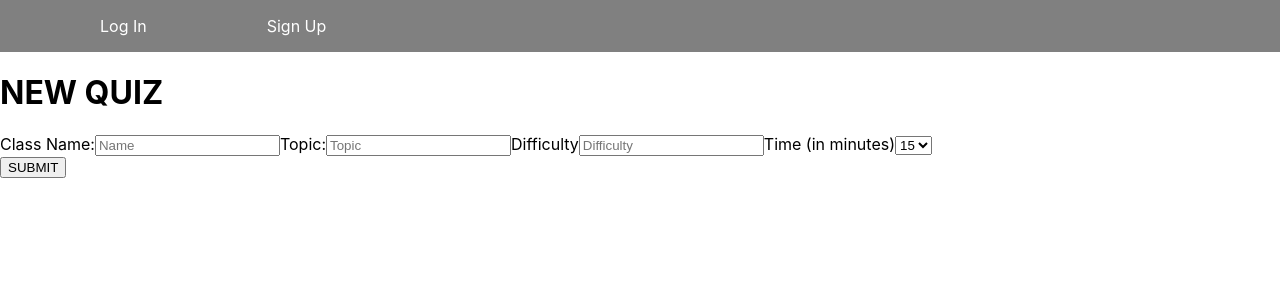
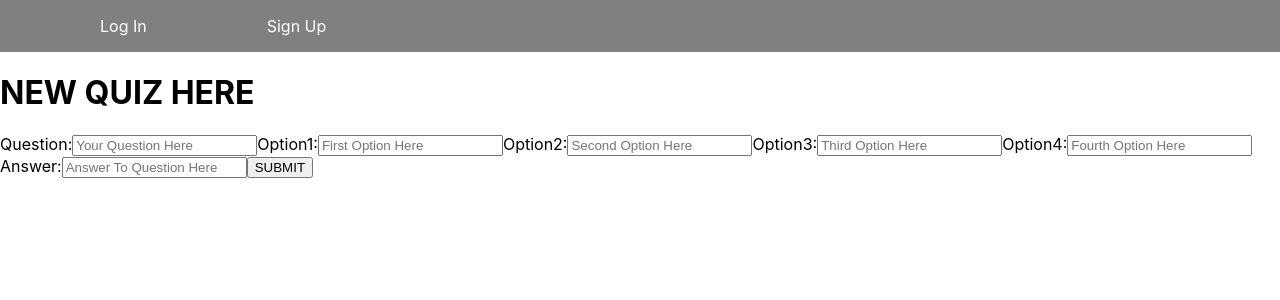
Before and after one commit to aafrieso/i-study-front-end, a React (Vite) app: page /quizzes in a window 1280 px wide. Shown: the top 300 px of the page. Built offline with nearby package versions, Linux system fonts and the light colour scheme; no server answers.

Commit message:
update to quiz structure

```diff
--- a/src/App.tsx
+++ b/src/App.tsx
@@ -27,13 +27,18 @@ function App(): JSX.Element {
 
   const [quizzes, setQuizzes] = useState<Quiz[]>([]);
 
-  useEffect(() => {
-    const fetchQuizzes = async () => {
-      const data = await quizService.index();
-      setQuizzes(data);
-    };
-    fetchQuizzes();
-  }, []);
+  // useEffect((): void => {
+  //   const fetchQuizzes = async (): Promise<void> => {
+  //     try {
+  //       const data: Quiz[] = await quizService.index();
+  //       setQuizzes(data);
+  //     } catch (error) {
+  //       console.log(error);
+
+  //     }
+  //   };
+  //   fetchQuizzes();
+  // }, []);
 
   const [user, setUser] = useState<User | null>(authService.getUser());
 
@@ -47,11 +52,11 @@ function App(): JSX.Element {
     setUser(authService.getUser());
   };
 
-  const handleAddQuiz = async (data: any): Promise<void> => {
-    const newQuiz: Quiz = await quizService.createQuiz(data);
-    setQuizzes([newQuiz, ...quizzes]);
-    navigate('/quizzes');
-  };
+  // const handleAddQuiz = async (): Promise<void> => {
+  //   const newQuiz: Quiz = await quizService.create();
+  //   setQuizzes([newQuiz, ...quizzes]);
+  //   navigate('/quizzes');
+  // };
 
   return (
     <>
@@ -63,7 +68,8 @@ function App(): JSX.Element {
           element={<Signup handleAuthEvt={handleAuthEvt} />}
         />
         <Route path='/quizzes' element={
-          <NewQuiz handleAddQuiz={handleAddQuiz} />
+          // <NewQuiz handleAddQuiz={handleAddQuiz} />
+          <NewQuiz />
         } />
         <Route
           path="/signup"
--- a/src/pages/NewQuiz/NewQuiz.tsx
+++ b/src/pages/NewQuiz/NewQuiz.tsx
@@ -1,103 +1,116 @@
-import './NewQuiz.css'
+import './NewQuiz.css';
 import { useState } from 'react';
+import { QuizFormData } from '../../types/forms';
+import * as quizService from '../../services/quizService';
 
 interface NewQuizProps {
-  handleAddQuiz: (quiz: Quiz) => void
+  handleAddQuiz: () => void;
 }
 
-interface Quiz {
-  name: string
-  topic: string
-  difficulty: string
-  time: string
-}
+const NewQuiz: React.FC<NewQuizProps> = ({ handleAddQuiz }) => {
+  const [form, setForm] = useState<QuizFormData>({
+    question: '',
+    option1: '',
+    option2: '',
+    option3: '',
+    option4: '',
+    answer: '',
+  });
 
-const NewQuiz: React.FC<NewQuizProps> = (props) => {
-
-  const [form, setForm] = useState<Quiz>({
-    name: '',
-    topic: '',
-    difficulty: '',
-    time: '15',
-  })
-
-  const handleChange = (e: React.ChangeEvent<HTMLInputElement> | React.ChangeEvent<HTMLSelectElement>) => {
-    const { name, value } = e.target
+  const handleChange = (e: React.ChangeEvent<HTMLInputElement>): void => {
+    const { name, value } = e.target;
     setForm(prevState => ({
       ...prevState,
-      [name]: value
-    }))
-  }
+      [name]: value,
+    }));
+  };
 
-  const handleSubmit = (evt: React.FormEvent<HTMLFormElement>) => {
-    evt.preventDefault()
-    props.handleAddQuiz(form)
-    setForm({
-      name: '',
-      topic: '',
-      difficulty: '',
-      time: '15',
-    })
-  }
+  const handleSubmit = async (evt: React.FormEvent<HTMLFormElement>): Promise<void> => {
+    evt.preventDefault();
+    try {
+      await quizService.create(form);
+      setForm({
+        question: '',
+        option1: '',
+        option2: '',
+        option3: '',
+        option4: '',
+        answer: '',
+      });
+      handleAddQuiz();
+    } catch (error) {
+      console.log(error);
+    }
+  };
 
   return (
     <main className="new">
-      <h1>NEW QUIZ</h1>
-      <form autoComplete="off">
-        <label htmlFor="name-input">Class Name:</label>
+      <h1>NEW QUIZ HERE</h1>
+      <form autoComplete="off" onSubmit={handleSubmit}>
+        <label htmlFor="question-input">Question:</label>
         <input
           required
           type="text"
-          name="name"
-          id="name-input"
-          placeholder="Name"
-          value={form.name}
+          name="question"
+          id="question-input"
+          placeholder="Your Question Here"
+          value={form.question}
           onChange={handleChange}
         />
-
-        <label htmlFor="topic-input">Topic:</label>
+        <label htmlFor="option1-input">Option1:</label>
         <input
           required
           type="text"
-          name="topic"
-          id="topic-input"
-          placeholder="Topic"
-          value={form.topic}
+          name="option1"
+          id="option1-input"
+          placeholder="First Option Here"
+          value={form.option1}
           onChange={handleChange}
         />
-
-        <label htmlFor="difficulty-input">Difficulty</label>
+        <label htmlFor="option2-input">Option2:</label>
         <input
           required
           type="text"
-          name="difficulty"
-          id="difficulty-input"
-          placeholder="Difficulty"
-          value={form.difficulty}
+          name="option2"
+          id="option2-input"
+          placeholder="Second Option Here"
+          value={form.option2}
           onChange={handleChange}
         />
-
-        <label htmlFor="time-input">Time (in minutes)</label>
-        <select
+        <label htmlFor="option3-input">Option3:</label>
+        <input
           required
-          name="time"
-          id="time-input"
-          value={form.time}
+          type="text"
+          name="option3"
+          id="option3-input"
+          placeholder="Third Option Here"
+          value={form.option3}
           onChange={handleChange}
-        >
-          <option value="10">10</option>
-          <option value="15">15</option>
-          <option value="20">20</option>
-        </select>
-
-        <form autoComplete="off" onSubmit={handleSubmit}>
-          {/* form fields */}
-          <button type="submit">SUBMIT</button>
-        </form>
-
+        />
+        <label htmlFor="option4-input">Option4:</label>
+        <input
+          required
+          type="text"
+          name="option4"
+          id="option4-input"
+          placeholder="Fourth Option Here"
+          value={form.option4}
+          onChange={handleChange}
+        />
+        <label htmlFor="answer-input">Answer:</label>
+        <input
+          required
+          type="text"
+          name="answer"
+          id="answer-input"
+          placeholder="Answer To Question Here"
+          value={form.answer}
+          onChange={handleChange}
+        />
+        <button type="submit">SUBMIT</button>
       </form>
     </main>
-  )
-}
+  );
+};
 
-export default NewQuiz
+export default NewQuiz;
--- a/src/services/quizService.ts
+++ b/src/services/quizService.ts
@@ -1,18 +1,22 @@
+import * as tokenService from './tokenService'
+
 const BASE_URL = `${import.meta.env.VITE_BACK_END_SERVER_URL}/api/quizzes`;
 import { Quiz } from '../types/models'
+import { QuizFormData } from '../types/forms';
 
-async function index(): Promise<any> {
+async function index(): Promise<Quiz[]> {
   const res = await fetch(BASE_URL);
   return res.json();
 }
 
-async function createQuiz(quiz: Quiz): Promise<Quiz> {
+async function create(formData: QuizFormData): Promise<Quiz> {
   const response = await fetch(BASE_URL, {
     method: 'POST',
     headers: {
+      'Authorization': `Bearer ${tokenService.getToken()}`,
       'Content-Type': 'application/json',
     },
-    body: JSON.stringify(quiz),
+    body: JSON.stringify(formData),
   });
   return await response.json();
 }
@@ -36,7 +40,7 @@ async function deleteQuiz(id: number): Promise<void> {
 
 export {
   index,
-  createQuiz,
+  create,
   updateQuiz,
   deleteQuiz
   };
```
Also changed, not shown: src/pages/QuizList/QuizList.tsx (+10 -4 lines), src/types/forms.ts (+8 -1 lines), src/types/models.ts (+5 -7 lines).
